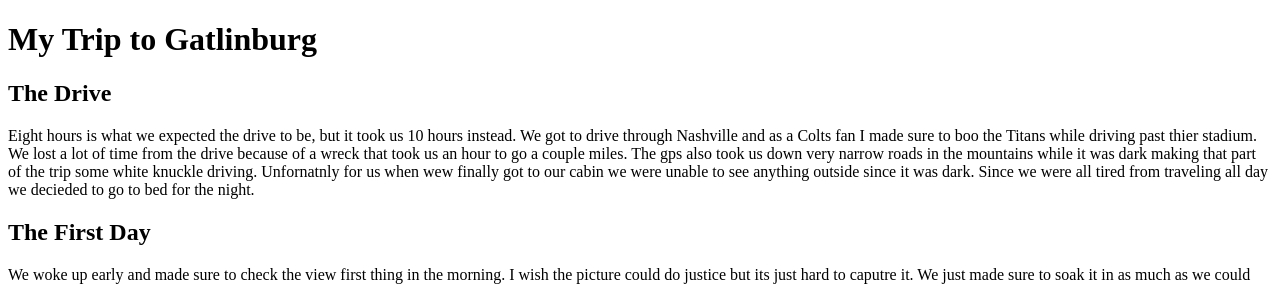
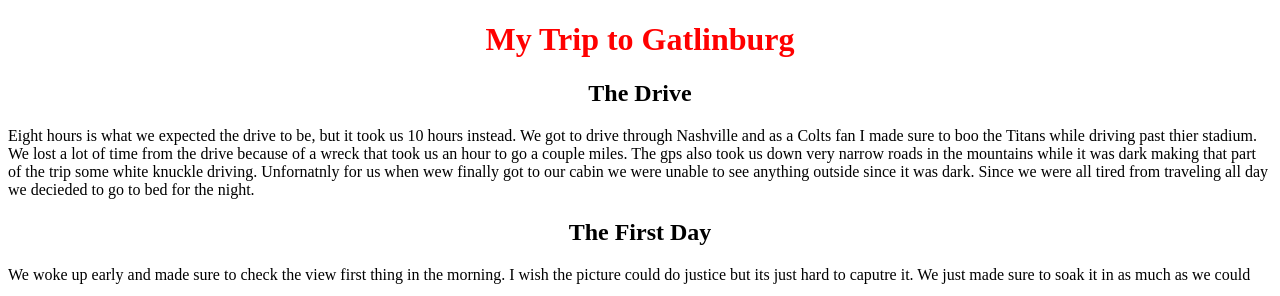
Before and after one commit to LC101-September-2021/assignment-4-html-me-something-mgreeling, a website: page index.html in a window 1280 px wide. Shown: the top 296 px of the page. Drawn offline with Linux system fonts and the light colour scheme; grey boxes are pictures that could not be loaded.

Commit message:
Adding CSS

```diff
--- a/index.html
+++ b/index.html
@@ -6,8 +6,9 @@
    </head>
 
    <body>
+      <link rel="stylesheet" href="styles.css" title="external style sheet">
        <main>
-       <h1>
+       <h1 id="mainHeading">
            My Trip to Gatlinburg
         </h1>
 
--- a/styles.css
+++ b/styles.css
@@ -1 +1,10 @@
 /* Write your CSS here! */
+
+#mainHeading{
+    color: red;
+    text-align: center;
+}
+
+h2{
+    text-align: center;
+}
```
